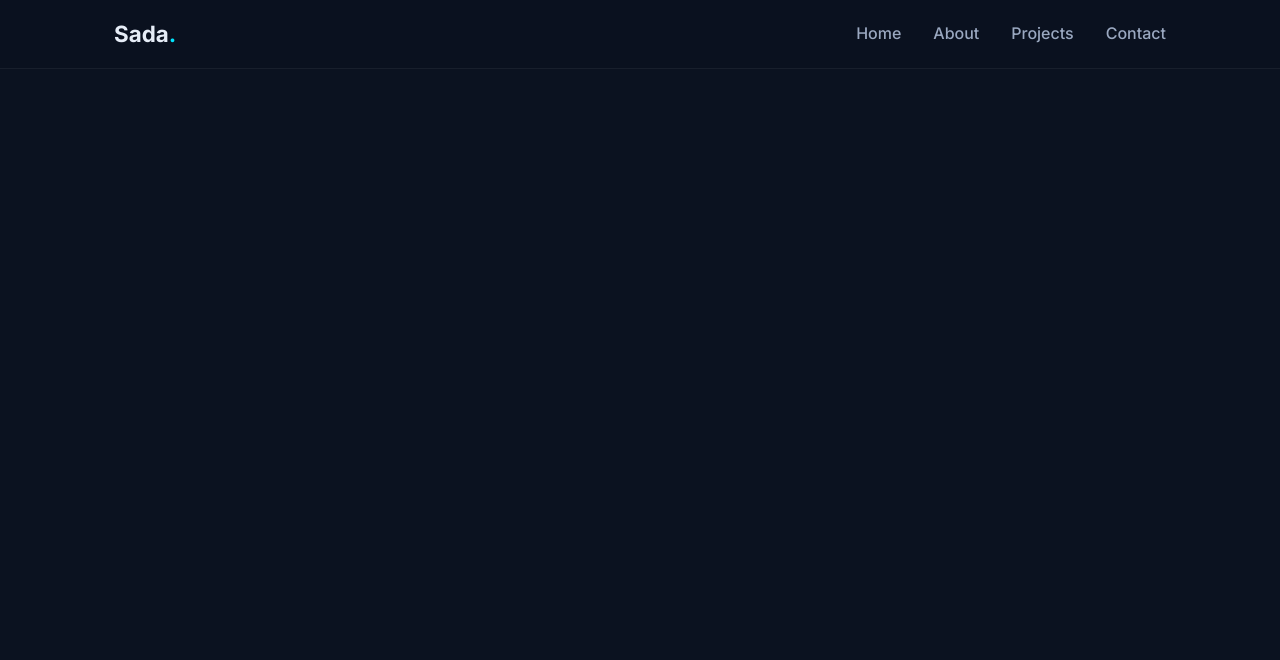
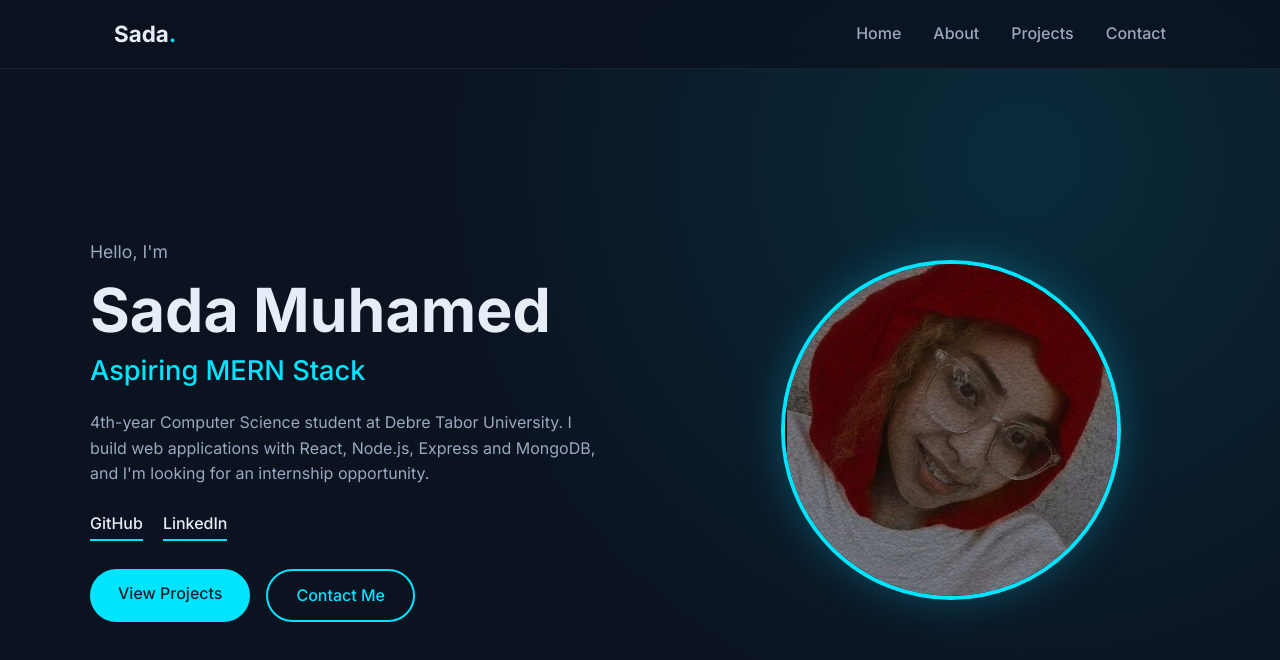
Before and after one commit to seada-moh/My-Portfolio, a React (Vite) app: page / in a window 1280 px wide. Shown: the top 660 px of the page. Built offline with nearby package versions, Linux system fonts and the light colour scheme.

Commit message:
feat: add Hero section with typing effect

```diff
--- a/src/App.jsx
+++ b/src/App.jsx
@@ -1,11 +1,12 @@
 import Navbar from './components/Navbar/Navbar'
+import Hero from './components/Hero/Hero'
 
 function App() {
   return (
     <>
       <Navbar />
       <main>
-        <section id="home" style={{ minHeight: '100vh', paddingTop: 120 }} />
+        <Hero />
         <section id="about" style={{ minHeight: '100vh', paddingTop: 120 }} />
         <section id="projects" style={{ minHeight: '100vh', paddingTop: 120 }} />
         <section id="contact" style={{ minHeight: '100vh', paddingTop: 120 }} />
--- /dev/null
+++ b/src/components/Hero/Hero.css
@@ -0,0 +1,147 @@
+.hero {
+  min-height: 100vh;
+  display: flex;
+  align-items: center;
+  padding: 120px 24px 60px;
+  background:
+    radial-gradient(circle at 80% 20%, rgba(0, 229, 255, 0.12), transparent 50%),
+    var(--bg);
+}
+
+.hero__inner {
+  max-width: var(--max-width);
+  margin: 0 auto;
+  width: 100%;
+  display: grid;
+  grid-template-columns: 1.2fr 1fr;
+  gap: 48px;
+  align-items: center;
+}
+
+.hero__greeting {
+  color: var(--muted);
+  font-size: 1.1rem;
+  margin-bottom: 8px;
+}
+
+.hero__name {
+  font-size: clamp(2.4rem, 6vw, 3.8rem);
+}
+
+.hero__role {
+  font-size: clamp(1.2rem, 3vw, 1.7rem);
+  font-weight: 500;
+  margin: 8px 0 20px;
+  min-height: 2.2rem;
+}
+
+.typewriter {
+  color: var(--accent);
+}
+
+.typewriter__cursor {
+  margin-left: 2px;
+  font-weight: 400;
+  animation: blink 0.8s steps(1) infinite;
+}
+
+@keyframes blink {
+  0%,
+  50% {
+    opacity: 1;
+  }
+  51%,
+  100% {
+    opacity: 0;
+  }
+}
+
+.hero__bio {
+  color: var(--muted);
+  max-width: 520px;
+  margin-bottom: 24px;
+}
+
+.hero__socials {
+  display: flex;
+  gap: 20px;
+  margin-bottom: 28px;
+}
+
+.hero__socials a {
+  font-weight: 500;
+  border-bottom: 2px solid var(--accent);
+  padding-bottom: 2px;
+  transition: color 0.2s;
+}
+
+.hero__socials a:hover {
+  color: var(--accent);
+}
+
+.hero__buttons {
+  display: flex;
+  gap: 16px;
+  flex-wrap: wrap;
+}
+
+.btn {
+  display: inline-block;
+  padding: 12px 28px;
+  border-radius: 999px;
+  font-weight: 500;
+  transition: transform 0.2s, background 0.2s;
+}
+
+.btn:hover {
+  transform: translateY(-2px);
+}
+
+.btn--primary {
+  background: var(--accent);
+  color: #06202a;
+}
+
+.btn--outline {
+  border: 2px solid var(--accent);
+  color: var(--accent);
+}
+
+.btn--outline:hover {
+  background: rgba(0, 229, 255, 0.1);
+}
+
+.hero__image {
+  display: flex;
+  justify-content: center;
+}
+
+.hero__image img {
+  width: min(340px, 80%);
+  aspect-ratio: 1;
+  object-fit: cover;
+  border-radius: 50%;
+  border: 4px solid var(--accent);
+  box-shadow: 0 0 40px rgba(0, 229, 255, 0.25);
+}
+
+@media (max-width: 800px) {
+  .hero__inner {
+    grid-template-columns: 1fr;
+    text-align: center;
+  }
+
+  .hero__image {
+    order: -1;
+  }
+
+  .hero__bio {
+    margin-left: auto;
+    margin-right: auto;
+  }
+
+  .hero__socials,
+  .hero__buttons {
+    justify-content: center;
+  }
+}
--- /dev/null
+++ b/src/components/Hero/Hero.jsx
@@ -0,0 +1,44 @@
+import Typewriter from '../Typewriter/Typewriter'
+import { profile } from '../../data/profile'
+import './Hero.css'
+
+function Hero() {
+  return (
+    <section id="home" className="hero">
+      <div className="hero__inner">
+        <div className="hero__text">
+          <p className="hero__greeting">Hello, I'm</p>
+          <h1 className="hero__name">{profile.name}</h1>
+          <h2 className="hero__role">
+            <Typewriter words={profile.roles} />
+          </h2>
+          <p className="hero__bio">{profile.bio}</p>
+
+          <div className="hero__socials">
+            <a href={profile.github} target="_blank" rel="noopener noreferrer">
+              GitHub
+            </a>
+            <a href={profile.linkedin} target="_blank" rel="noopener noreferrer">
+              LinkedIn
+            </a>
+          </div>
+
+          <div className="hero__buttons">
+            <a href="#projects" className="btn btn--primary">
+              View Projects
+            </a>
+            <a href="#contact" className="btn btn--outline">
+              Contact Me
+            </a>
+          </div>
+        </div>
+
+        <div className="hero__image">
+          <img src={profile.photo} alt={profile.name} />
+        </div>
+      </div>
+    </section>
+  )
+}
+
+export default Hero
```
